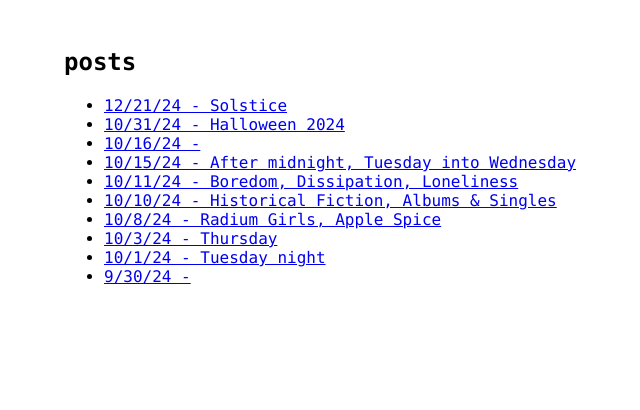
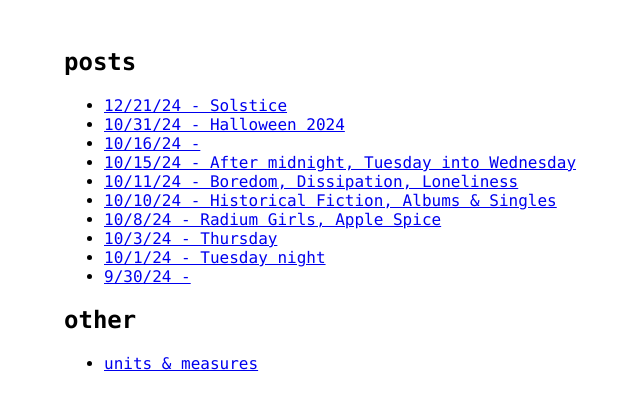
Before and after one commit to popempire/hjhw, a Jekyll site: the page built from index.html, in a window 1280 px wide. Shown: the top 410 px of the page, without its empty margins (216-856 px from the left). Built offline with Jekyll 4.4.1, drawn with Linux system fonts in a browser that asks for light colours.

Commit message:
Update index.html

```diff
--- a/index.html
+++ b/index.html
@@ -15,4 +15,10 @@ title: "H.J.H.W."
   {% endfor %}
 </ul>
 
+<h2>other</h2>
+
+<ul>
+  <li><a href="units">units & measures</a></li>
+</ul>
+
 </main>
```
